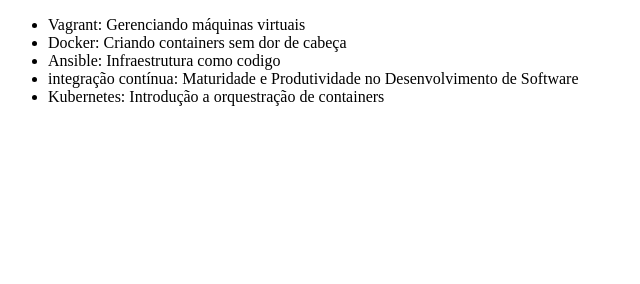
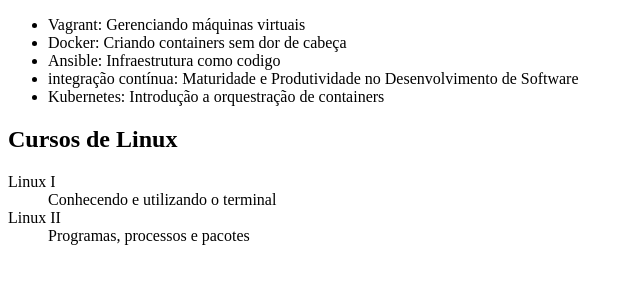
Before and after one commit to Gabriel-csilva/git, a plain HTML site: page index.html in a window 1280 px wide. Shown: the whole page, without its empty margins (0-640 px from the left). Drawn offline with Linux system fonts and the light colour scheme.

Commit message:
Cursos Linux 1 e 2 adicionados

```diff
--- a/index.html
+++ b/index.html
@@ -12,5 +12,14 @@
             <li>integração contínua: Maturidade e Produtividade no Desenvolvimento de Software</li>
             <li>Kubernetes: Introdução a orquestração de containers</li>
         </ul>
+
+        <h2>Cursos de Linux</h2>
+        <dl>
+            <dt>Linux I</dt>
+            <dd>Conhecendo e utilizando o terminal</dd>
+
+            <dt>Linux II</dt>
+            <dd>Programas, processos e pacotes</dd>
+        </dl>
     </body>
 </html>
```
